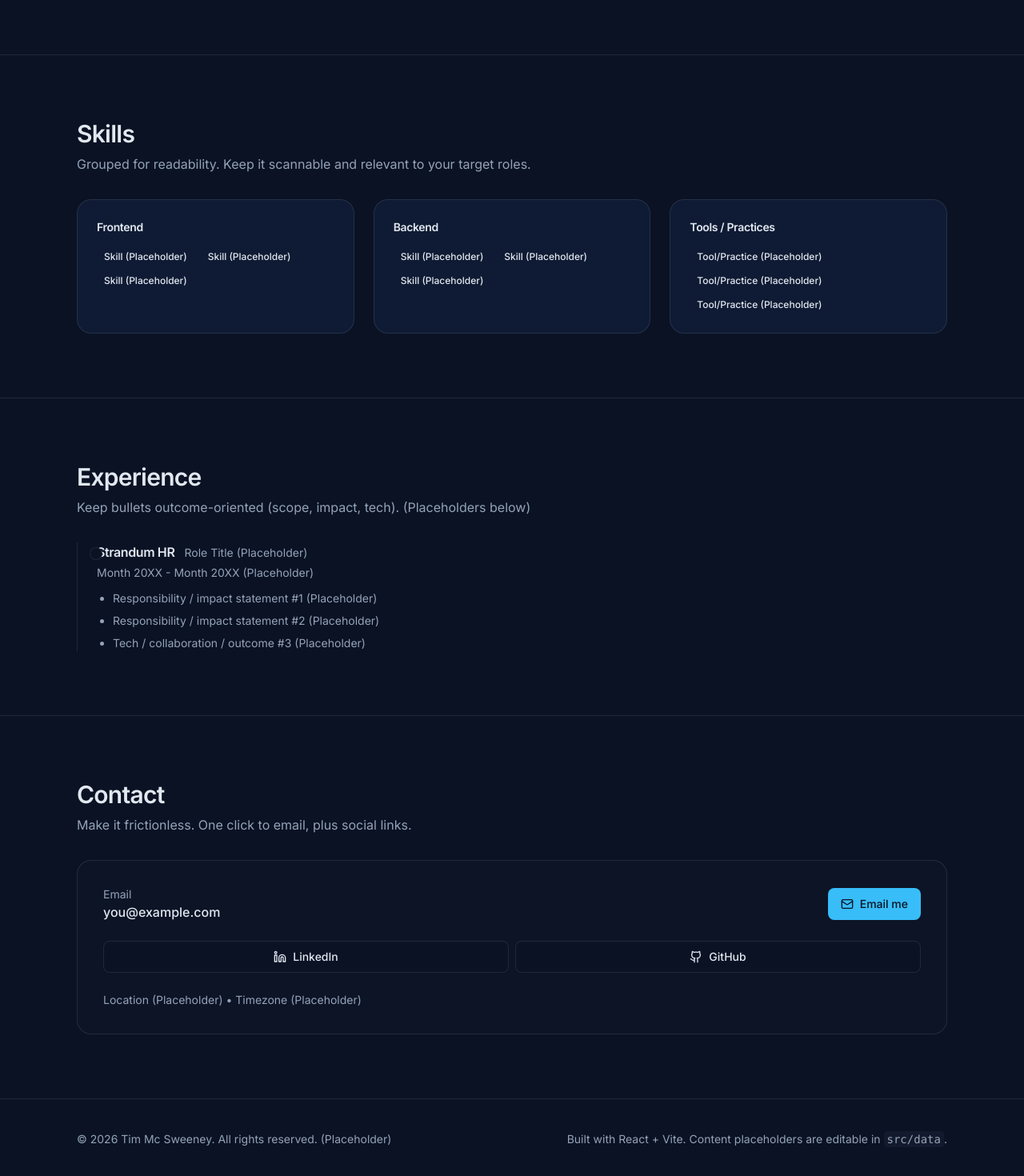
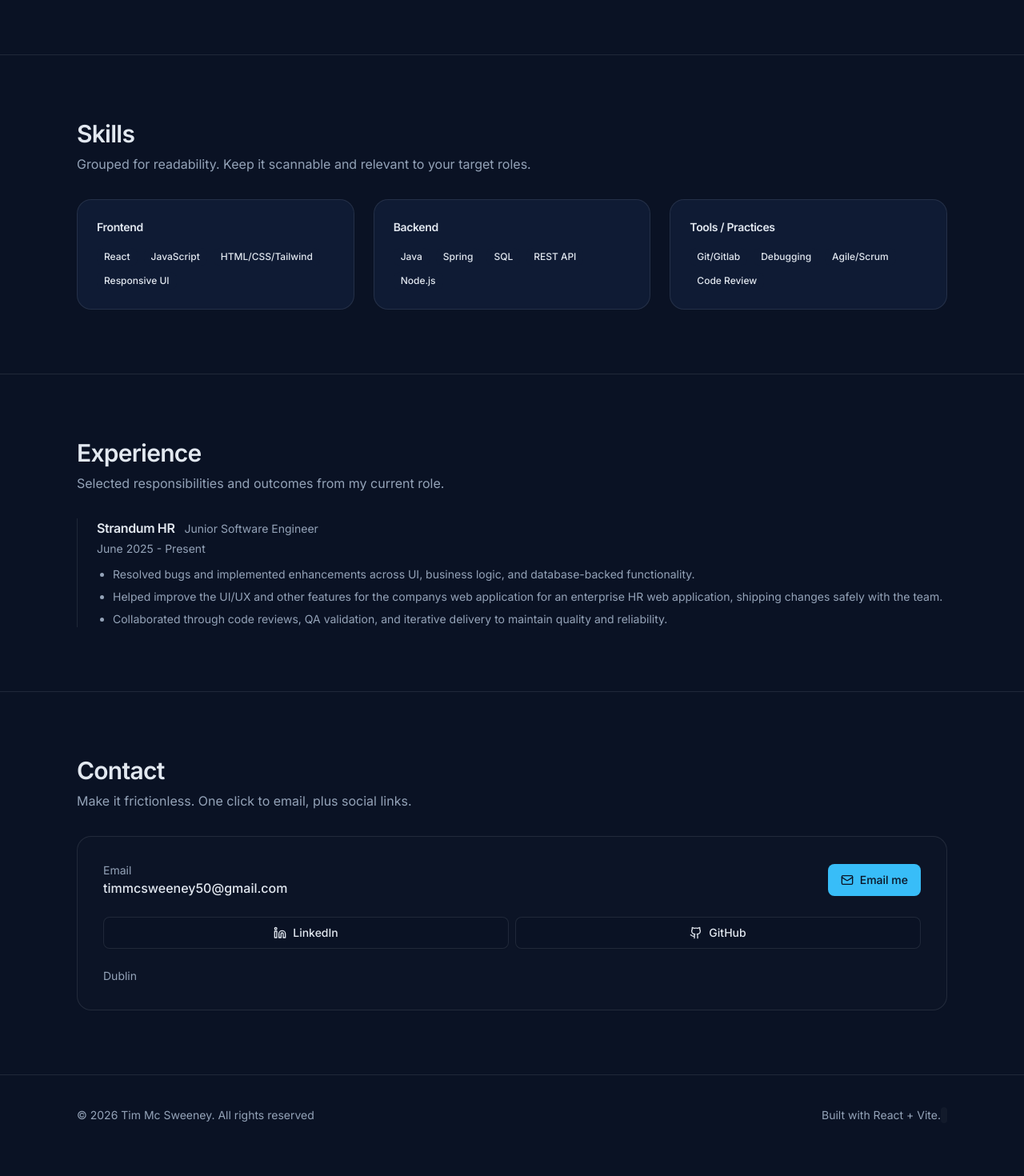
Before and after one commit to TMcSweeney100/personalWebsite, a React (Vite) app: page / in a window 1280 px wide. Shown: the part 1667-3137 px from the top of the page at 80% size. After the commit the page ends 3111 px from the top, so only its background shows below. Built offline with nearby package versions, Linux system fonts and the light colour scheme.

Commit message:
more changes to the data of the website

```diff
--- a/src/components/SiteFooter.jsx
+++ b/src/components/SiteFooter.jsx
@@ -12,9 +12,9 @@ function SiteFooter() {
         <p>
           {profile.footer.note}{" "}
           <code className="rounded bg-muted px-1 py-0.5">
-            {profile.footer.notePath}
+
           </code>
-          .
+
         </p>
       </div>
     </footer>
--- a/src/data/profile.js
+++ b/src/data/profile.js
@@ -21,46 +21,47 @@ export const profile = {
     ],
   },
   about:
-    "I’m a junior full-stack software engineer with experience building and improving enterprise HR web applications. I enjoy leanring new languages and frameworks and I’m comfortable learning new tools quickly. I take feedback seriously, and I like working in teams that review code and iterate often. I care about clean, maintainable code and building interfaces that are intuitive for end users.",
+    "I’m a junior full-stack software engineer with experience building and improving enterprise user friendly web applications. I enjoy leanring new languages and frameworks and I’m comfortable learning new tools quickly. I take feedback seriously, and I like working in teams that review code and iterate often. I care about clean, maintainable code and building interfaces that are intuitive for end users.",
   strengths: [
     "Fast and eager learner with strong fundamentals",
     "Reliable team contributor with a focus on maintainable code",
     "Feedback-driven and comfortable with code review",
   ],
   skills: {
-    frontend: ["Skill (Placeholder)", "Skill (Placeholder)", "Skill (Placeholder)"],
-    backend: ["Skill (Placeholder)", "Skill (Placeholder)", "Skill (Placeholder)"],
+    frontend: ["React", "JavaScript", "HTML/CSS/Tailwind", "Responsive UI"],
+    backend: ["Java", "Spring", "SQL", "REST API", "Node.js"],
     tools: [
-      "Tool/Practice (Placeholder)",
-      "Tool/Practice (Placeholder)",
-      "Tool/Practice (Placeholder)",
+      "Git/Gitlab",
+      "Debugging",
+      "Agile/Scrum",
+      "Code Review"
     ],
   },
   experience: [
     {
       company: "Strandum HR",
-      role: "Role Title (Placeholder)",
-      dates: "Month 20XX - Month 20XX (Placeholder)",
+      role: "Junior Software Engineer",
+      dates: "June 2025 - Present",
       bullets: [
-        "Responsibility / impact statement #1 (Placeholder)",
-        "Responsibility / impact statement #2 (Placeholder)",
-        "Tech / collaboration / outcome #3 (Placeholder)",
+        "Resolved bugs and implemented enhancements across UI, business logic, and database-backed functionality.",
+        "Helped improve the UI/UX and other features for the companys web application for an enterprise HR web application, shipping changes safely with the team.",
+        "Collaborated through code reviews, QA validation, and iterative delivery to maintain quality and reliability.",
       ],
     },
   ],
   contact: {
-    email: "you@example.com",
-    location: "Location (Placeholder)",
+    email: "timmcsweeney50@gmail.com",
+    location: "Dublin",
     timezone: "Timezone (Placeholder)",
   },
   links: {
     cv: "https://example.com/your-cv.pdf",
-    github: "https://github.com/your-handle",
-    linkedin: "https://www.linkedin.com/in/your-handle",
+    github: "https://github.com/TMcSweeney100",
+    linkedin: "https://www.linkedin.com/in/t-mc-sweeney/",
   },
   footer: {
-    copyright: "All rights reserved. (Placeholder)",
-    note: "Built with React + Vite. Content placeholders are editable in",
+    copyright: "All rights reserved",
+    note: "Built with React + Vite.",
     notePath: "src/data",
   },
 }
--- a/src/sections/ContactSection.jsx
+++ b/src/sections/ContactSection.jsx
@@ -47,7 +47,7 @@ function ContactSection() {
         </div>
 
         <p className="text-sm text-muted-foreground">
-          {profile.contact.location} • {profile.contact.timezone}
+          {profile.contact.location}
         </p>
       </div>
     </Section>
--- a/src/sections/ExperienceSection.jsx
+++ b/src/sections/ExperienceSection.jsx
@@ -9,15 +9,14 @@ function ExperienceSection() {
           Experience
         </h2>
         <p className="max-w-prose text-pretty text-muted-foreground">
-          Keep bullets outcome-oriented (scope, impact, tech). (Placeholders
-          below)
+        Selected responsibilities and outcomes from my current role.
         </p>
       </div>
 
       <ol className="relative space-y-8 border-l pl-6">
         {profile.experience.map((item) => (
           <li key={`${item.company}-${item.role}`} className="relative">
-            <span className="absolute -left-[9px] top-1.5 size-4 rounded-full border bg-background" />
+
             <div className="space-y-1">
               <div className="flex flex-wrap items-baseline gap-x-3 gap-y-1">
                 <h3 className="font-semibold tracking-tight">{item.company}</h3>
```
